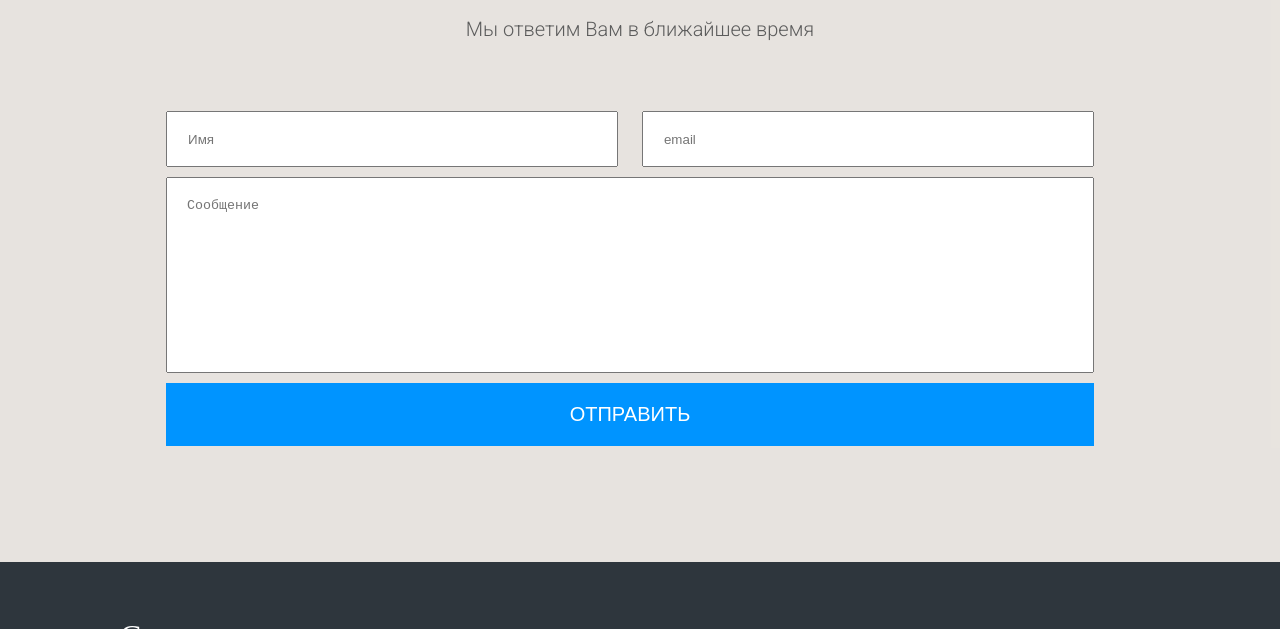
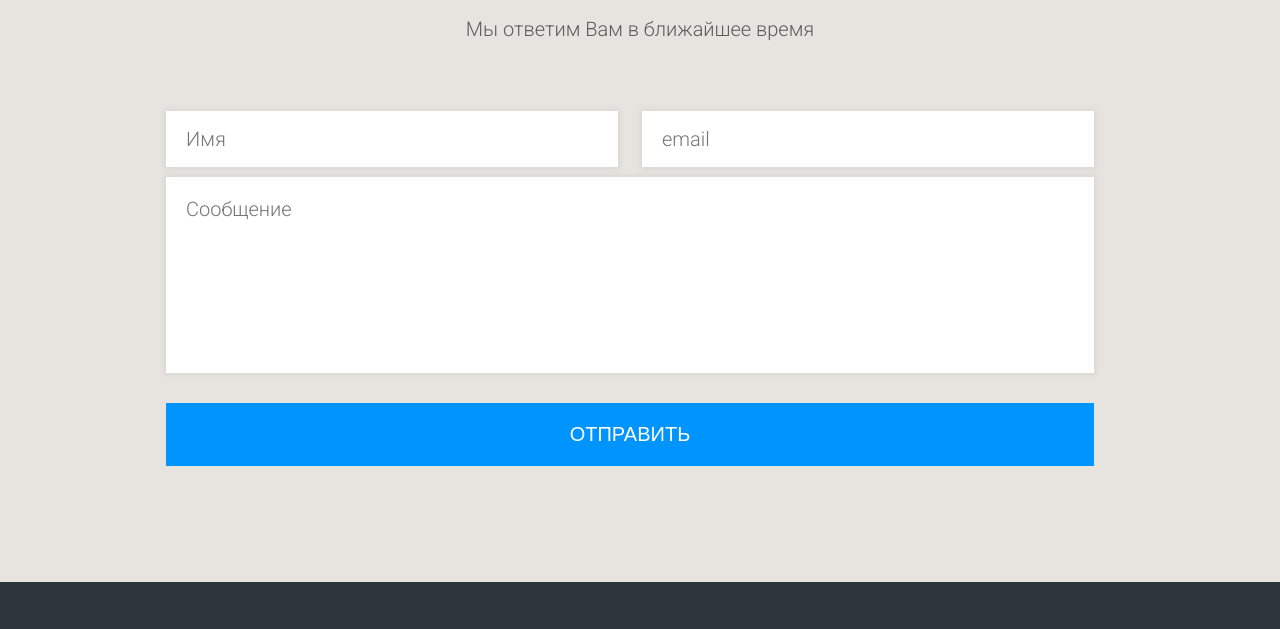
Before and after one commit to spookywee/givi, a plain HTML site: page contacts.html in a window 1280 px wide. Shown: the part 1077-1706 px from the top of the page. Drawn offline with nearby package versions, Linux system fonts and the light colour scheme.

Commit message:
испр формы

```diff
--- a/css/style.css
+++ b/css/style.css
@@ -550,6 +550,10 @@ footer{
   width: 100%;
   margin-right: 20px;
   padding-left:20px;
+  border:none;
+  box-shadow: 0 0 5px 2px rgba(122,122,122,0.1);
+  font-family: 'Roboto', sans-serif;
+  font-size: 20px;
 }
 
 .message-form__inner_form textarea{
@@ -561,6 +565,11 @@ footer{
   width: 100%;
   padding-left: 20px;
   padding-top:20px;
+  border:none;
+  box-shadow: 0 0 5px 2px rgba(122,122,122,0.1);
+  margin-bottom:20px;
+  font-family: 'Roboto', sans-serif;
+  font-size: 20px;
 }
 
 .form_btn{
```
